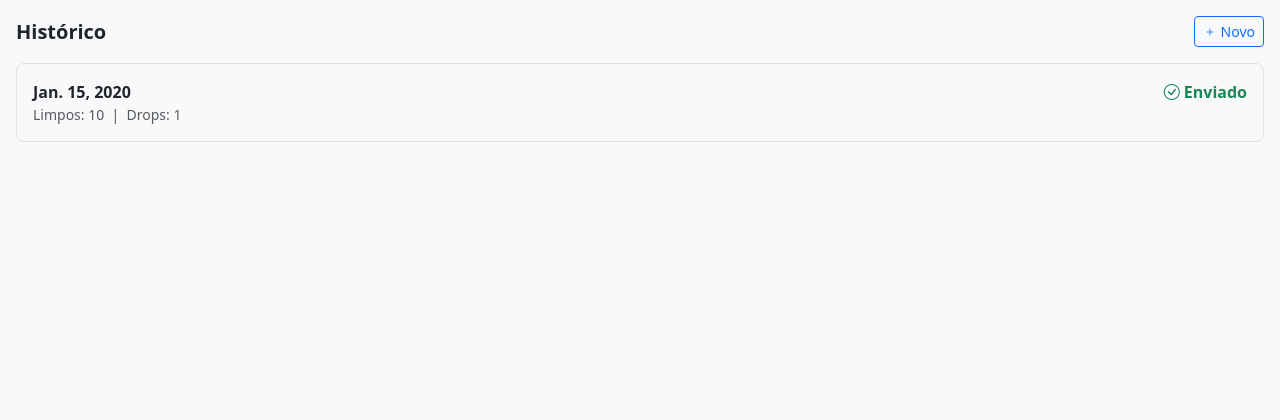
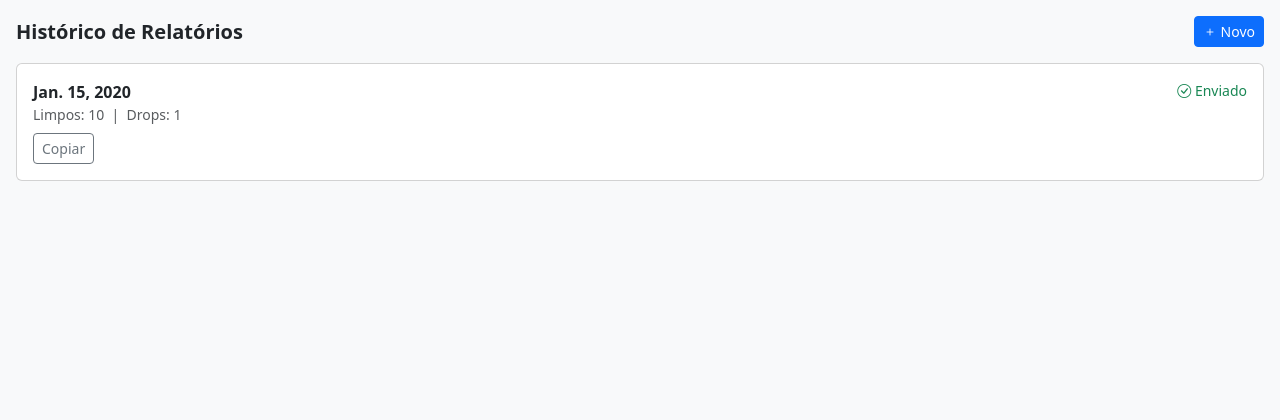
Before and after one commit to RiqueAlvess/UniqueTrack, a Django app: page /relatorios/ in a window 1280 px wide. Shown: the top 420 px of the page. Run offline with Django 5.2, Linux system fonts and the light colour scheme; a user stored in the database is signed in; tables that the repository leaves empty hold one stand-in row (values such as "Sample post"); one stand-in notice (Sample message) is shown.

Commit message:
Add files via upload

```diff
--- a/core/models.py
+++ b/core/models.py
@@ -31,6 +31,22 @@ class Relatorio(models.Model):
     status_envio = models.CharField(max_length=16, choices=STATUS_CHOICES, default='nao_enviado')
     imagens = models.ManyToManyField(RelatorioImagem, blank=True)
 
+    def clipboard_text(self) -> str:
+        """Texto pronto para copiar/colar no e-mail ou chat."""
+        return (
+            f"Below the cars count of {self.data.strftime('%d/%m/%y')}\n\n"
+            f"ready line =  {self.ready_line}\n\n"
+            f"VIP line = {self.vip_line}\n\n"
+            f"Overflow Kiosk = {self.overflow_kiosk}\n"
+            f"Overflow 2 = {self.overflow_2}\n\n"
+            f"Black top = {self.black_top}\n\n"
+            f"return = {self.return_line}\n"
+            f"Mecânico = {self.mecanico}\n"
+            f"gas run = {self.gas_run}\n\n"
+            f"Total count of cleaned cars: {self.total_cleaned}\n\n"
+            f"Forecasted drops: {self.forecasted_drops}\n"
+        )
+
 class UserSMTPConfig(models.Model):
     user          = models.OneToOneField(User, on_delete=models.CASCADE)
     smtp_email    = models.EmailField()
--- a/core/urls.py
+++ b/core/urls.py
@@ -26,4 +26,5 @@ urlpatterns = [
             template_name='login.html',
             authentication_form=LoginForm),             name='login'),
     path('logout/', auth_views.LogoutView.as_view(),    name='logout'),
+    path('relatorios/<int:pk>/copiar/', views.relatorio_copy, name='relatorio_copy'),
 ]
--- a/core/views.py
+++ b/core/views.py
@@ -95,29 +95,33 @@ def relatorio_create(request):
 
 @login_required
 def relatorio_send_email(request, pk):
+    print("===> Entrou em relatorio_send_email")          # DEBUG
     rel = get_object_or_404(Relatorio, pk=pk, user=request.user)
-    cfg = get_object_or_404(UserSMTPConfig, user=request.user)
-    destinatarios = DestinatarioEmail.objects.filter(user=request.user).values_list('email', flat=True)
+
+    # 1) SMTP
+    try:
+        cfg = UserSMTPConfig.objects.get(user=request.user)
+    except UserSMTPConfig.DoesNotExist:
+        print("!!! Sem SMTP configurado")                 # DEBUG
+        messages.error(request, "Configure o SMTP no Perfil.")
+        return redirect('perfil')
+
+    # 2) Destinatários
+    destinatarios = list(DestinatarioEmail.objects
+                         .filter(user=request.user)
+                         .values_list('email', flat=True))
     if not destinatarios:
+        print("!!! Sem destinatários")                    # DEBUG
         messages.error(request, "Cadastre destinatários primeiro.")
         return redirect('emails')
 
-    # Corpo
+    # 3) Se chegou aqui vai tentar enviar
+    print(">>> Tentando enviar para", destinatarios)      # DEBUG
+
     subject = f"Relatório de Carros - {rel.data}"
-    body = (
-        f"Ready Line:      {rel.ready_line}\n"
-        f"VIP Line:        {rel.vip_line}\n"
-        f"Overflow Kiosk:  {rel.overflow_kiosk}\n"
-        f"Overflow 2:      {rel.overflow_2}\n"
-        f"Black Top:       {rel.black_top}\n"
-        f"Return Line:     {rel.return_line}\n"
-        f"Mecânico:        {rel.mecanico}\n"
-        f"Gas Run:         {rel.gas_run}\n"
-        f"Total Cleaned:   {rel.total_cleaned}\n"
-        f"Forecasted Drops:{rel.forecasted_drops}\n"
-    )
+    body = f"...dados do relatório..."
 
-    email = EmailMessage(subject, body, cfg.smtp_email, list(destinatarios))
+    email = EmailMessage(subject, body, cfg.smtp_email, destinatarios)
     for img in rel.imagens.all():
         email.attach_file(img.imagem.path)
 
@@ -127,10 +131,10 @@ def relatorio_send_email(request, pk):
         rel.status_envio = 'enviado'
         rel.save()
         messages.success(request, "Enviado com sucesso!")
-    except smtplib.SMTPAuthenticationError:
-        messages.error(request, "Falha de autenticação: verifique usuário/senha.")
+        print("+++ Enviado OK")                           # DEBUG
     except Exception as e:
         messages.error(request, f"Erro SMTP: {e}")
+        print("XXX Falha SMTP:", e)                       # DEBUG
 
     return redirect('relatorio_list')
 
@@ -182,3 +186,14 @@ def testar_smtp(request):
     except Exception as e:
         messages.error(request, f"Erro SMTP: {e}")
     return redirect('perfil')
+
+
+from django.http import JsonResponse
+from django.views.decorators.http import require_GET
+...
+@require_GET
+@login_required
+def relatorio_copy(request, pk):
+    rel = get_object_or_404(Relatorio, pk=pk, user=request.user)
+    texto = rel.clipboard_text()          # método que já criamos no model
+    return JsonResponse({"texto": texto})
--- a/templates/base.html
+++ b/templates/base.html
@@ -5,12 +5,12 @@
   <meta name="viewport" content="width=device-width,initial-scale=1" />
   <title>{% block title %}Sistema de Relatórios{% endblock %}</title>
 
-  <!-- Bootstrap & Icons CDN -->
-  <link href="https://cdn.jsdelivr.net/npm/bootstrap@5.3.2/dist/css/bootstrap.min.css" rel="stylesheet">
-  <link href="https://cdn.jsdelivr.net/npm/bootstrap-icons@1.11.3/font/bootstrap-icons.css" rel="stylesheet">
+  <!-- Bootstrap (CSS apenas para layout) -->
+  <link href="https://cdn.jsdelivr.net/npm/bootstrap@5.3.2/dist/css/bootstrap.min.css" rel="stylesheet" />
+  <link href="https://cdn.jsdelivr.net/npm/bootstrap-icons@1.11.3/font/bootstrap-icons.css" rel="stylesheet" />
 
-  <!-- Estilo mínimo para barra inferior -->
   <style>
+    /* barra inferior – mobile-first */
     .bottom-nav{position:fixed;bottom:0;left:0;right:0;z-index:1030}
     .bottom-nav a{flex:1 1 0;padding:.5rem 0;font-size:.75rem;color:#6c757d;text-decoration:none}
     .bottom-nav a.active{color:#0d6efd}
@@ -44,23 +44,33 @@
 </nav>
 {% endif %}
 
-<!-- Toasts para mensagens Django -->
+<!-- Bootstrap JS (opcional) -->
+<script src="https://cdn.jsdelivr.net/npm/bootstrap@5.3.2/dist/js/bootstrap.bundle.min.js"></script>
+
+<!-- Exibe todas as mensagens Django como alert() -->
 {% if messages %}
-<div aria-live="polite" aria-atomic="true" class="position-fixed bottom-0 end-0 p-3" style="z-index:1080">
-  {% for m in messages %}
-  <div class="toast align-items-center text-bg-{% if m.tags in 'success info' %}success{% elif m.tags == 'error' %}danger{% else %}warning{% endif %} border-0 mb-2" role="alert">
-    <div class="d-flex">
-      <div class="toast-body small">{{ m }}</div>
-      <button type="button" class="btn-close btn-close-white me-2 m-auto" data-bs-dismiss="toast"></button>
-    </div>
-  </div>
-  {% endfor %}
-</div>
 <script>
-  document.querySelectorAll('.toast').forEach(t=>new bootstrap.Toast(t,{delay:4000}).show());
+{% for m in messages %}
+  alert("{{ m|escapejs }}");
+{% endfor %}
 </script>
 {% endif %}
 
-<script src="https://cdn.jsdelivr.net/npm/bootstrap@5.3.2/dist/js/bootstrap.bundle.min.js"></script>
+<!-- Script para botão “Copiar” -->
+<script>
+document.addEventListener('click', async e => {
+  const btn = e.target.closest('.copy-btn');
+  if (!btn) return;
+
+  try {
+    const resp  = await fetch(btn.dataset.url);
+    const dados = await resp.json();
+    await navigator.clipboard.writeText(dados.texto);
+    alert('Copiado!');
+  } catch (err) {
+    alert('Falhou copiar: ' + err);
+  }
+});
+</script>
 </body>
 </html>
--- a/templates/core/relatorio_list.html
+++ b/templates/core/relatorio_list.html
@@ -1,30 +1,50 @@
 {% extends "base.html" %}
 {% block title %}Relatórios{% endblock %}
+
 {% block content %}
 <div class="p-3">
   <div class="d-flex justify-content-between align-items-center mb-3">
-    <h5 class="fw-bold mb-0">Histórico</h5>
-    <a href="{% url 'relatorio_create' %}" class="btn btn-outline-primary btn-sm"><i class="bi bi-plus"></i> Novo</a>
+    <h5 class="fw-bold mb-0">Histórico de Relatórios</h5>
+    <a href="{% url 'relatorio_create' %}" class="btn btn-primary btn-sm">
+      <i class="bi bi-plus"></i> Novo
+    </a>
   </div>
 
   {% for rel in relatorios %}
-  <div class="border rounded-3 p-3 mb-2">
-    <div class="d-flex justify-content-between fw-semibold">
-      <span>{{ rel.data }}</span>
-      {% if rel.status_envio == "enviado" %}
-        <span class="text-success"><i class="bi bi-check-circle"></i> Enviado</span>
-      {% else %}
-        <span class="text-danger"><i class="bi bi-x-circle"></i> Não enviado</span>
+  <div class="card mb-2">
+    <div class="card-body">
+      <!-- Cabeçalho -->
+      <div class="d-flex justify-content-between">
+        <strong>{{ rel.data }}</strong>
+        {% if rel.status_envio == 'enviado' %}
+          <span class="text-success small"><i class="bi bi-check-circle"></i> Enviado</span>
+        {% else %}
+          <span class="text-danger small"><i class="bi bi-x-circle"></i> Não enviado</span>
+        {% endif %}
+      </div>
+
+      <!-- Resumo -->
+      <div class="small text-muted">
+        Limpos: {{ rel.total_cleaned }} &nbsp;|&nbsp; Drops: {{ rel.forecasted_drops }}
+      </div>
+
+      {% if rel.mensagem_personalizada %}
+        <div class="small fst-italic text-muted mt-1">
+          “{{ rel.mensagem_personalizada|truncatechars:60 }}”
+        </div>
       {% endif %}
+
+      <!-- Ações -->
+      <div class="d-flex gap-2 mt-2">
+        {% if rel.status_envio != 'enviado' %}
+          <a href="{% url 'relatorio_send_email' rel.pk %}" class="btn btn-outline-primary btn-sm">Enviar</a>
+        {% endif %}
+        <button class="btn btn-outline-secondary btn-sm copy-btn"
+                data-url="{% url 'relatorio_copy' rel.pk %}">
+          Copiar
+        </button>
+      </div>
     </div>
-    <div class="small text-muted">
-      Limpos: {{ rel.total_cleaned }} &nbsp;|&nbsp; Drops: {{ rel.forecasted_drops }}
-    </div>
-    {% if rel.status_envio != "enviado" %}
-      <a href="{% url 'relatorio_send_email' rel.pk %}" class="btn btn-primary btn-sm w-100 mt-2">
-        <i class="bi bi-send"></i> Enviar
-      </a>
-    {% endif %}
   </div>
   {% empty %}
     <p class="text-center text-muted">Nenhum relatório ainda.</p>
```
Also changed, not shown: requirements.txt (added, +16 -0 lines), squareflow/settings.py (+35 -55 lines).
